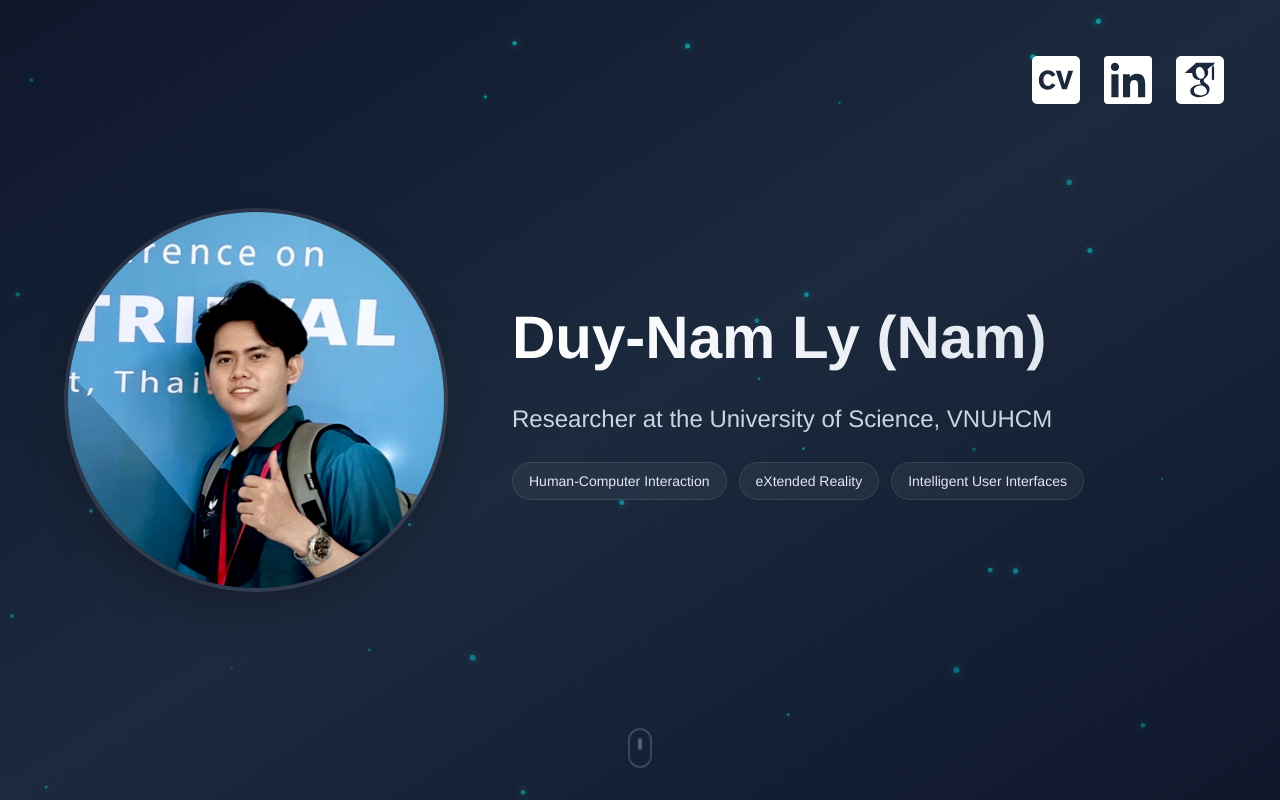
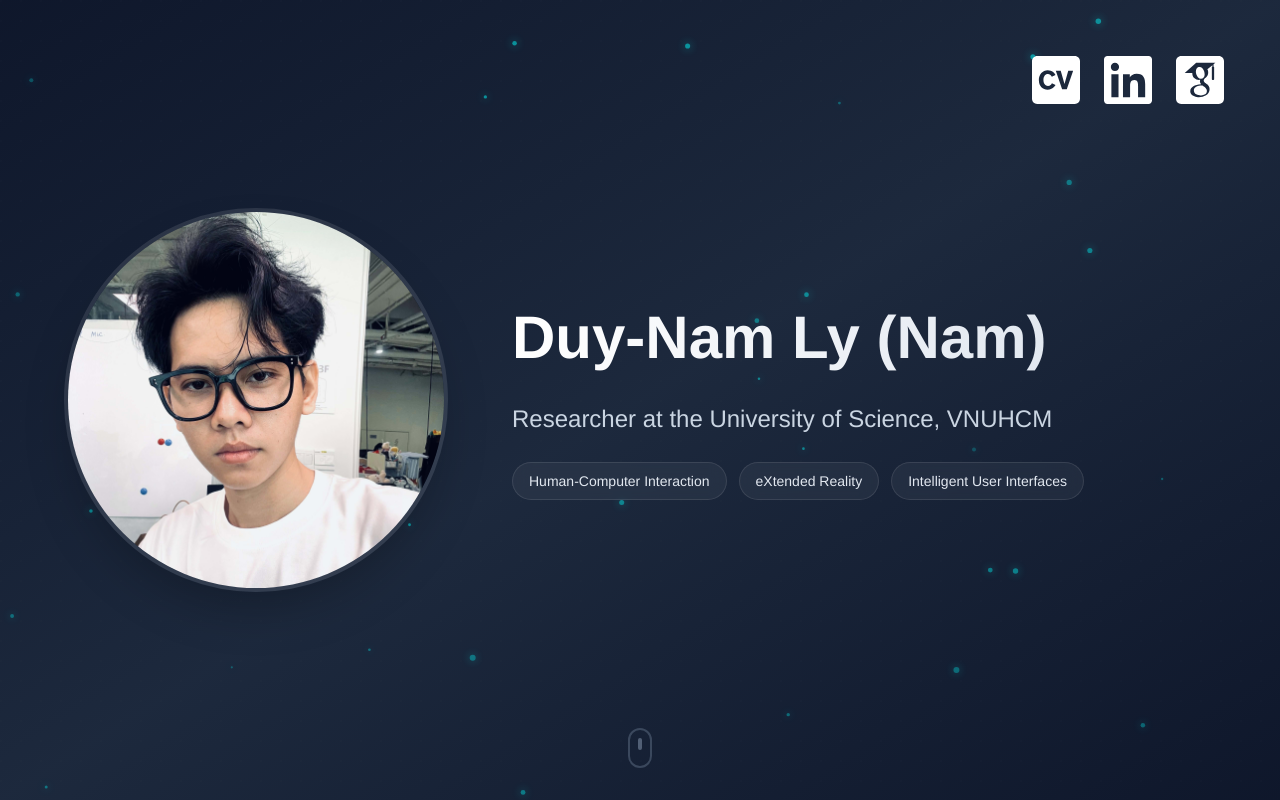
Before and after one commit to lyduynam/lyduynam.github.io, a Next.js app: page / in a window 1280 px wide. Shown: the top 800 px of the page. Built offline with nearby package versions, Linux system fonts and the light colour scheme.

Commit message:
change avt

```diff
--- a/src/components/cover-image.jsx
+++ b/src/components/cover-image.jsx
@@ -91,7 +91,7 @@ const CoverImage = () => {
                                 <Image
                                     width={1000}
                                     height={1000}
-                                    src="/ldnam.jpg"
+                                    src="/ldnam-avatar.jpg"
                                     alt="Duy-Nam Ly"
                                     className="relative w-80 h-80 sm:w-96 sm:h-96 rounded-full object-cover border-4 border-white/10 shadow-2xl transition-all duration-300 hover:scale-105 hover:border-white/20"
                                 />
```
Also changed, not shown: public/ldnam-avatar.jpg (added), public/ldnam.jpg (deleted).
